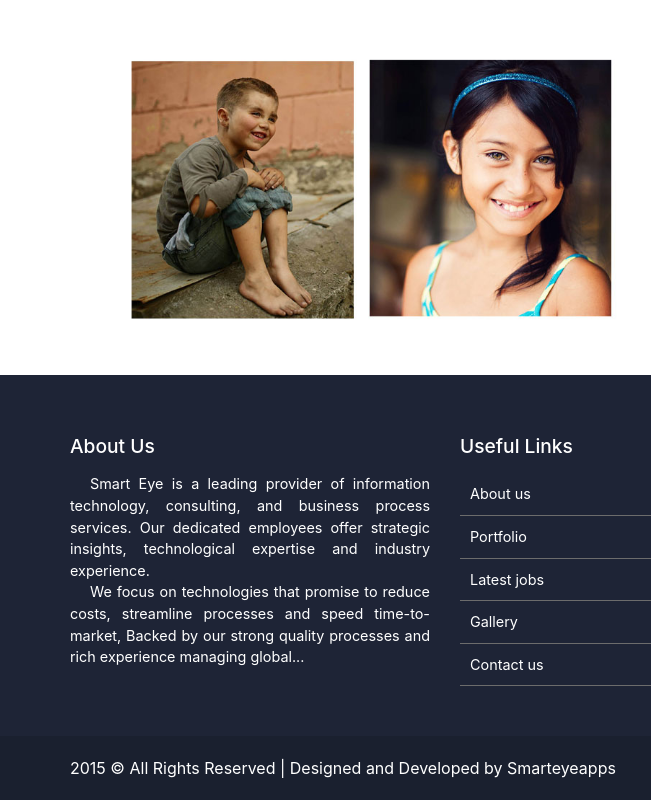
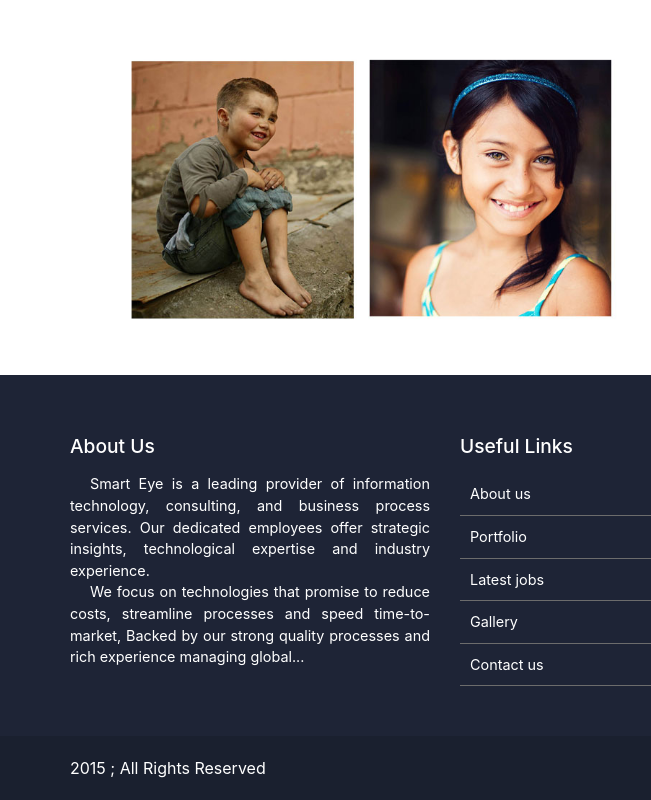
Before and after one commit to sj1705/Parashakti, a plain HTML site: page about_us.html in a window 1280 px wide. Shown: the part 1070-1870 px from the top of the page, 0-651 px from the left. Drawn offline with Linux system fonts and the light colour scheme.

Commit message:
On branch main Your branch is up to date with 'origin/main'.
Changes to be committed:
	modified:   about_us.html
	modified:   blog.html
	modified:   contact_us.html
	modified:   gallery.html
	modified:   index.html
	modified:   services.html

```diff
--- a/about_us.html
+++ b/about_us.html
@@ -265,7 +265,7 @@
     </footer>
     <div class="copy">
             <div class="container">
-                <a href="https://www.smarteyeapps.com/">2015 &copy; All Rights Reserved | Designed and Developed by Smarteyeapps</a>
+                <a href="">2015 ; All Rights Reserved </a>
 
                 <span>
                 <a><i class="fab fa-github"></i></a>
```
Also changed, not shown: blog.html (+1 -1 lines), contact_us.html (+1 -1 lines), gallery.html (+1 -1 lines), index.html (+1 -1 lines), services.html (+1 -1 lines).
